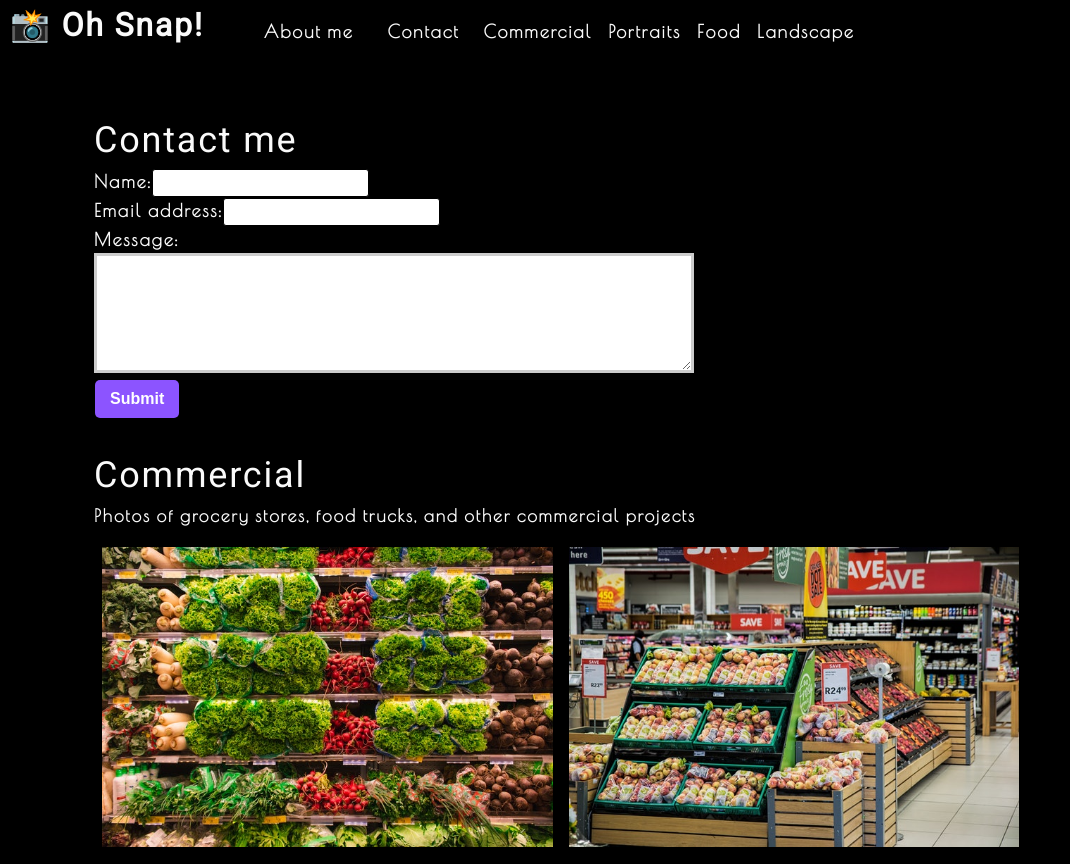
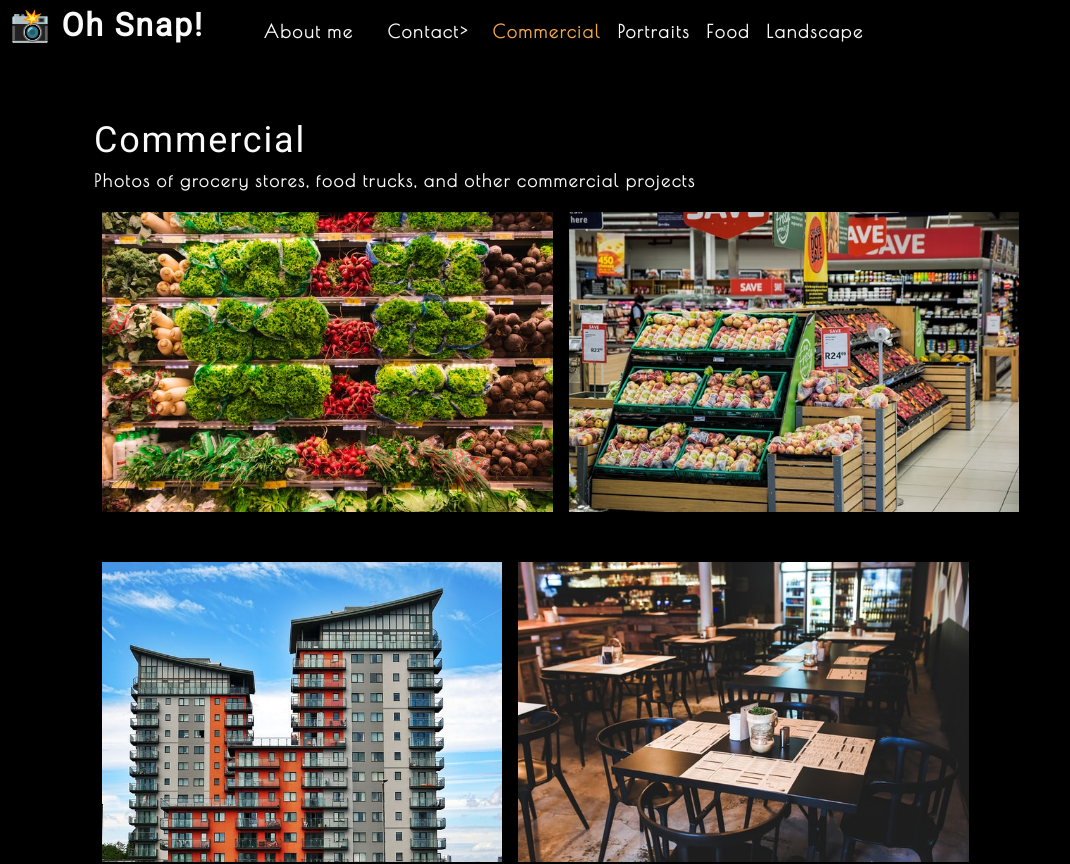
Before and after one commit to pardue95/Module-20-REACT, a React (Create React App) app in the folder photo-port/: page / in a window 1280 px wide. Shown: the top 864 px of the page, without its empty margins (0-1070 px from the left). Built offline with nearby package versions, Linux system fonts and the light colour scheme.

Commit message:
add conditional rendering

```diff
--- a/photo-port/src/App.js
+++ b/photo-port/src/App.js
@@ -1,19 +1,23 @@
-import React, { useState } from 'react';
-import Nav from './components/Nav';
-import About from './components/About';
-import Gallery from './components/Gallery';
+import React, { useState } from "react";
+import Nav from "./components/Nav";
+import About from "./components/About";
+import Gallery from "./components/Gallery";
 import ContactForm from "./components/Contact";
 
-
 function App() {
+  const [contactSelected, setContactSelected] = useState(false);
   const [categories] = useState([
     {
-      name: 'commercial',
-      description: 'Photos of grocery stores, food trucks, and other commercial projects',
+      name: "commercial",
+      description:
+        "Photos of grocery stores, food trucks, and other commercial projects",
     },
-    { name: 'portraits', description: 'Portraits of people in my life' },
-    { name: 'food', description: 'Delicious delicacies' },
-    { name: 'landscape', description: 'Fields, farmhouses, waterfalls, and the beauty of nature' },
+    { name: "portraits", description: "Portraits of people in my life" },
+    { name: "food", description: "Delicious delicacies" },
+    {
+      name: "landscape",
+      description: "Fields, farmhouses, waterfalls, and the beauty of nature",
+    },
   ]);
 
   const [currentCategory, setCurrentCategory] = useState(categories[0]);
@@ -24,11 +28,18 @@
         categories={categories}
         setCurrentCategory={setCurrentCategory}
         currentCategory={currentCategory}
+        contactSelected={contactSelected}
+        setContactSelected={setContactSelected}
       ></Nav>
       <main>
-        <ContactForm></ContactForm>
-        <Gallery currentCategory={currentCategory}></Gallery>
-        <About></About>
+        {!contactSelected ? (
+          <>
+            <Gallery currentCategory={currentCategory}></Gallery>
+            <About></About>
+          </>
+        ) : (
+          <ContactForm></ContactForm>
+        )}
       </main>
     </div>
   );
--- a/photo-port/src/components/Contact/index.js
+++ b/photo-port/src/components/Contact/index.js
@@ -1,6 +1,8 @@
 import React, { useState } from "react";
+import { validateEmail } from "../../utils/helpers";
 
 function ContactForm() {
+  const [errorMessage, setErrorMessage] = useState("");
   const [formState, setFormState] = useState({
     name: "",
     email: "",
@@ -10,7 +12,24 @@
   const { name, email, message } = formState;
 
   function handleChange(e) {
-    setFormState({ ...formState, [e.target.name]: e.target.value });
+    if (e.target.name === "email") {
+      const isValid = validateEmail(e.target.value);
+      console.log(isValid);
+      // isValid conditional statement
+      if (!isValid) {
+        setErrorMessage("Your email is invalid.");
+      } else {
+        if (!e.target.value.length) {
+          setErrorMessage(`${e.target.name} is required.`);
+        } else {
+          setErrorMessage("");
+        }
+      }
+      if (!errorMessage) {
+        setFormState({ ...formState, [e.target.name]: e.target.value });
+      }
+      console.log("errorMessage", errorMessage);
+    }
   }
 
   function handleSubmit(e) {
@@ -29,7 +48,7 @@
           <input
             type="text"
             defaultValue={name}
-            onChange={handleChange}
+            onBlur={handleChange}
             name="name"
           />
         </div>
@@ -39,7 +58,7 @@
             type="email"
             defaultValue={email}
             name="email"
-            onChange={handleChange}
+            onBlur={handleChange}
           />
         </div>
         <div>
@@ -47,9 +66,14 @@
           <textarea
             name="message"
             defaultValue={message}
-            onChange={handleChange}
+            onBlur={handleChange}
             rows="5"
           />
+          {errorMessage && (
+            <div>
+              <p className="error-text">{errorMessage}</p>
+            </div>
+          )}
         </div>
         <button type="submit">Submit</button>
       </form>
--- a/photo-port/src/components/Nav/index.js
+++ b/photo-port/src/components/Nav/index.js
@@ -6,8 +6,9 @@
   categories = [],
   setCurrentCategory,
   currentCategory,
+  contactSelected,
+  setContactSelected,
 } = props;
-
 
   const handleClick = (item) => {
     console.log(item);
@@ -18,31 +19,40 @@
     <header className="flex-row px-1">
       <h2>
         <a data-testid="link" href="/">
-          <span role="img" aria-label="camera"> 📸</span> Oh Snap!
+          <span role="img" aria-label="camera">
+            {" "}
+            📸
+          </span>{" "}
+          Oh Snap!
         </a>
       </h2>
       <nav>
         <ul className="flex-row">
           <li className="mx-2">
-            <a data-testid="about" href="#about">
+            <a
+              data-testid="about"
+              href="#about"
+              onClick={() => setContactSelected(false)}
+            >
               About me
             </a>
           </li>
-          <li className={"mx-2"}>
-            <span onClick={() => handleClick('Contact')}>
-              Contact
-            </span>
+          <li className={`mx-2 ${contactSelected && "navActive"}`}>
+            <span onClick={() => setContactSelected(true)}>Contact</span>>
           </li>
           {categories.map((category) => (
             <li
               className={`mx-1 ${
-                currentCategory.name === category.name
+                currentCategory.name === category.name &&
+                !contactSelected &&
+                `navActive`
               }`}
               key={category.name}
             >
               <span
                 onClick={() => {
                   setCurrentCategory(category);
+                  setContactSelected(false);
                 }}
               >
                 {capitalizeFirstLetter(category.name)}
```
Lines whose indentation alone changed are shown as unchanged.
